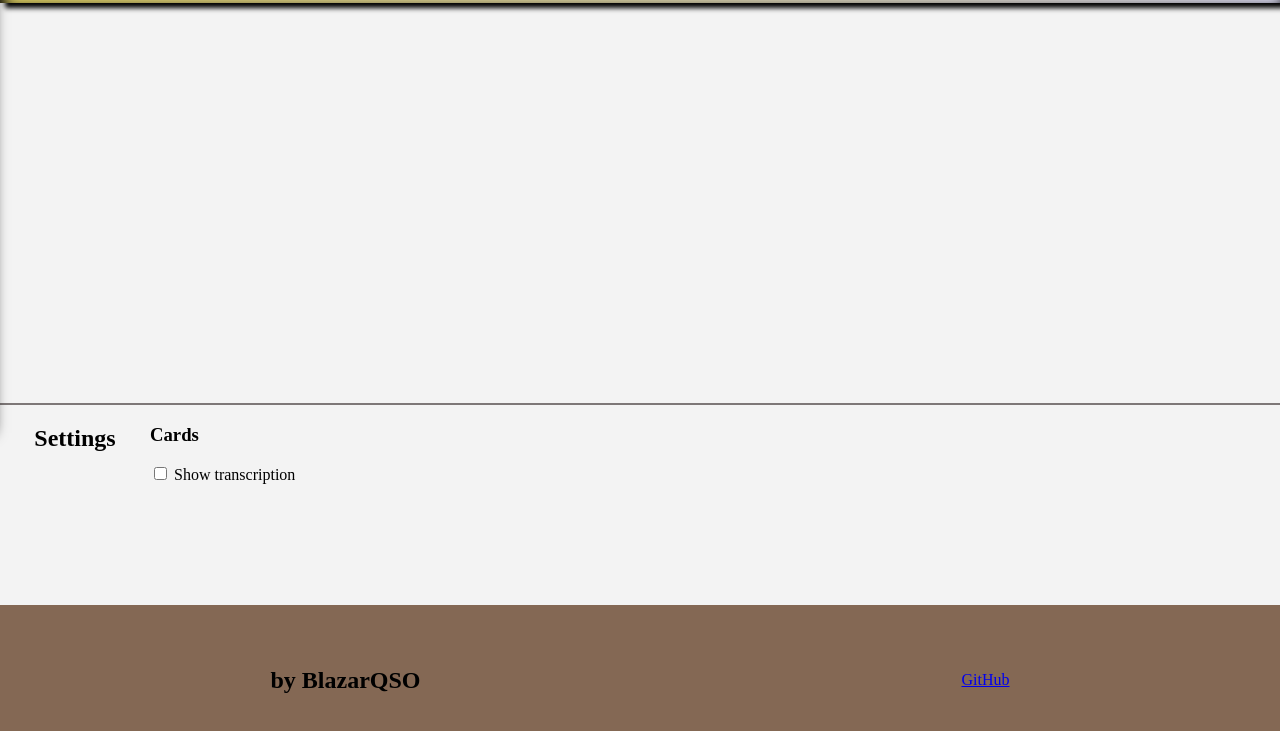
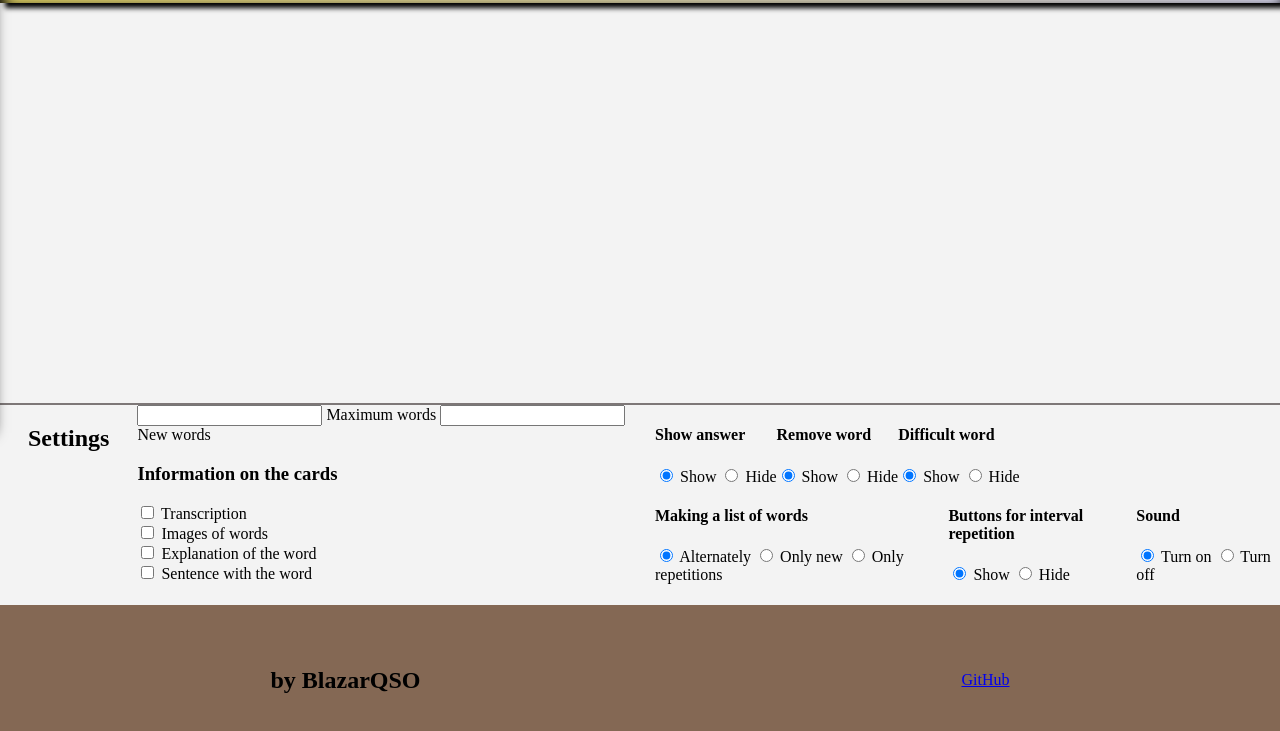
Before and after one commit to BlazarQSO/rslang, a website built with webpack: page index.html in a window 1280 px wide. Shown: the part 117-848 px from the top of the page. Built offline with nearby package versions, Linux system fonts and the light colour scheme.

Commit message:
feat: add the elements of the settings

```diff
--- a/index.html
+++ b/index.html
@@ -28,23 +28,23 @@
     </header>
     <main class="main" id="main">
     </main>
-    <section class="start-page hide" id="startPage">
-        <section class="start-page__top">
-            <div class="start-page__top-description">
-                <h2 class="start-page__top-title">Преимущеста приложения</h2>
-                <h2 class="start-page__top-title">Особенности приложения</h2>
-                <h3 class="start-page__top-title">Описание набора правил для определения интервала</h3>
+    <section class="home-page hide" id="startPage">
+        <section class="home-page__top">
+            <div class="home-page__top-description">
+                <h2 class="home-page__top-title">Преимущеста приложения</h2>
+                <h2 class="home-page__top-title">Особенности приложения</h2>
+                <h3 class="home-page__top-title">Описание набора правил для определения интервала</h3>
             </div>
         </section>
-        <button class="start-page__btn" id="start">Start</button>
-        <section class="start-page__bottom">
+        <button class="home-page__btn" id="start">Start</button>
+        <section class="home-page__bottom">
             <section>
-                <h3 class="start-page__bottom-title">Презентация приложения</h3>
-                <figure  class="start-page__bottom-presentation">
+                <h3 class="home-page__bottom-title">Презентация приложения</h3>
+                <figure class="home-page__bottom-presentation">
                     <img src="./src/img/poster.jpg" alt="">
                 </figure>
             </section>
-            <section  class="start-page__bottom-about">
+            <section class="home-page__bottom-about">
                 <h2>Developer</h2>
                 <p>Iukou Siarhei</p>
                 <a href="#">GitHub</a>
@@ -76,10 +76,82 @@
     </section>
     <section class="settings" id="settings">
         <h2 class="settings__title">Settings</h2>
-        <div>
-            <h3>Cards</h3>
-            <input type="checkbox" id="check" />
-            <label for="check">Show transcription</label>
+        <div class="settings__cards">
+            <input type="number" id="rangeMaxWords" />
+            <label for="rangeMaxWords">Maximum words</label>
+            <input type="number" id="rangeNewWords" />
+            <label for="rangeNewWords">New words</label>
+            <div>
+                <h3>Information on the cards</h3>
+                <!-- <input type="checkbox" id="translate" />
+                <label for="translate">Translation of words</label> -->
+                <div>
+                    <input type="checkbox" id="transcription" />
+                    <label for="transcription">Transcription</label>
+                </div>
+                <div>
+                    <input type="checkbox" id="imagesWords" />
+                    <label for="imagesWords">Images of words</label>
+                </div>
+                <div>
+                    <input type="checkbox" id="explanationWords" />
+                    <label for="explanationWords">Explanation of the word</label>
+                </div>
+                <div>
+                    <input type="checkbox" id="sentenceWords" />
+                    <label for="sentenceWords">Sentence with the word</label>
+                </div>
+            </div>
+        </div>
+        <div class="settings__buttons">
+            <div>
+                <div>
+                    <h4>Show answer</h4>
+                    <input type="radio" id="raido_answer1" name="answer" checked="checked" />
+                    <label for="radio_answer1">Show</label>
+                    <input type="radio" id="raido_answer2" name="answer" />
+                    <label for="radio_answer2">Hide</label>
+                </div>
+                <div>
+                    <h4>Remove word</h4>
+                    <input type="radio" id="raido_remove1" name="remove" checked="checked" />
+                    <label for="radio_remove1">Show</label>
+                    <input type="radio" id="raido_remove2" name="remove" />
+                    <label for="radio_remove2">Hide</label>
+                </div>
+                <div>
+                    <h4>Difficult word</h4>
+                    <input type="radio" id="raido_difficult1" name="difficult" checked="checked" />
+                    <label for="radio_difficult1">Show</label>
+                    <input type="radio" id="raido_difficult2" name="difficult" />
+                    <label for="radio_difficult2">Hide</label>
+                </div>
+            </div>
+            <div>
+                <div>
+                    <h4>Making a list of words</h4>
+                    <input type="radio" id="raido_list1" name="list" checked="checked" />
+                    <label for="radio_list1">Alternately</label>
+                    <input type="radio" id="raido_list2" name="list" />
+                    <label for="radio_list2">Only new</label>
+                    <input type="radio" id="raido_list2" name="list" />
+                    <label for="radio_list3">Only repetitions</label>
+                </div>
+                <div>
+                    <h4>Buttons for interval repetition</h4>
+                    <input type="radio" id="raido_interval1" name="interval" checked="checked" />
+                    <label for="radio_interval1">Show</label>
+                    <input type="radio" id="raido_interval2" name="interval" />
+                    <label for="radio_interval2">Hide</label>
+                </div>
+                <div>
+                    <h4>Sound</h4>
+                    <input type="radio" id="raido_audio1" name="audio" checked="checked" />
+                    <label for="radio_audio1">Turn on</label>
+                    <input type="radio" id="raido_audio2" name="audio" />
+                    <label for="radio_audio2">Turn off</label>
+                </div>
+            </div>
         </div>
     </section>
     <footer class="footer" id="footer">
--- a/package.json
+++ b/package.json
@@ -8,7 +8,7 @@
   ],
   "scripts": {
     "start": "webpack-dev-server --history-api-fallback --inline --open",
-    "build": "npm run clear -s && webpack --progress",
+    "build": "webpack --progress",
     "lint": "eslint ./**/*.js",
     "clear": "del-cli dist"
   },
--- a/src/style/home.scss
+++ b/src/style/home.scss
@@ -1,4 +1,4 @@
-.start-page {
+.home-page {
     background-color: bisque;
     height: 100vh;
     width: 100%;
--- a/src/style/style.scss
+++ b/src/style/style.scss
@@ -23,6 +23,17 @@
     &__title {
         width: 150px;
         text-align: center;
+    }
+    &__cards {
+        >div {
+            display: flex;
+            flex-direction: column;
+        }
+    }
+    &__buttons {
+        >div {
+            display: flex;
+        }
     }
 }
 
```
